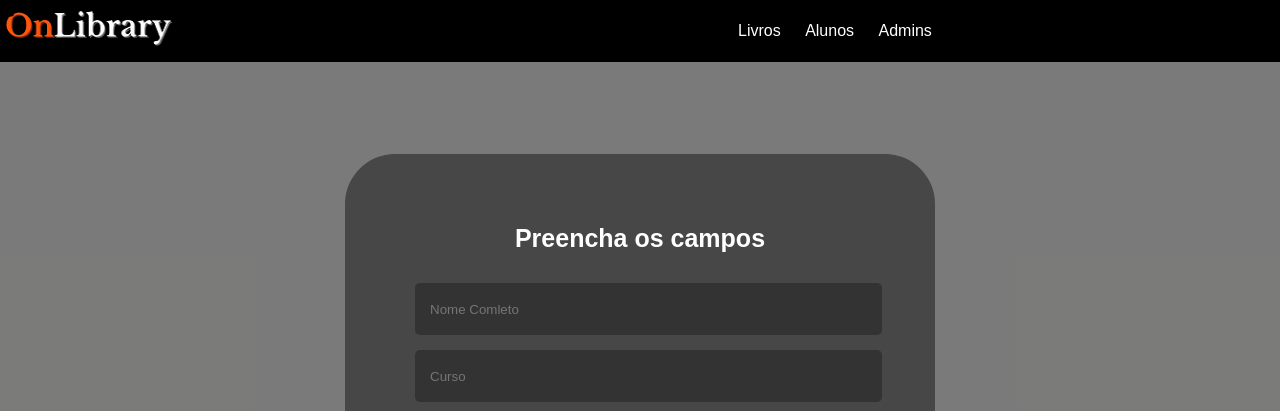
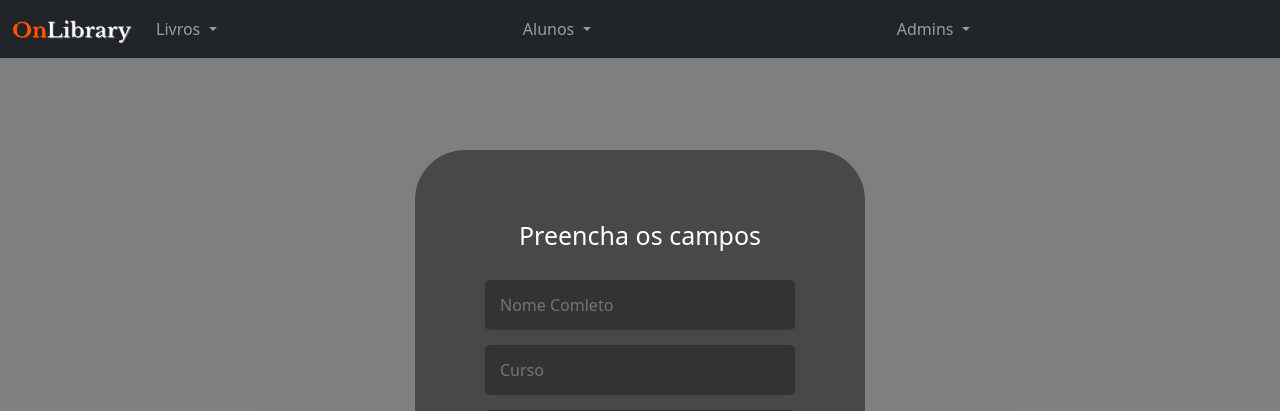
Before and after one commit to PabloKauan-TI/OnLibrary, a PHP site: page /cad_aluno.html in a window 1280 px wide. Shown: the top 411 px of the page. Run offline with PHP 8.4, Linux system fonts and the light colour scheme.

Commit message:
add o menu

```diff
--- a/assets/css/cadastros.css
+++ b/assets/css/cadastros.css
@@ -20,14 +20,9 @@ body::before{
     right: 0;
 }
 
-.logo img{
-    height: 45px;
-    width: 167px;
-}
-
-.logo{
-    width: 170px;
-    height: 50px;
+#logo{
+    width: 120px;
+    height: 30px;
 }
 
 .menu{
@@ -37,6 +32,12 @@ body::before{
     position: relative;
     top: -42px;
     left: 683px;
+}
+
+navbar navbar-expand-lg navbar-dark bg-dark{
+    margin: 0px;
+    padding: 0%;
+    z-index: 100;
 }
 
 .header{
--- a/cad_aluno.html
+++ b/cad_aluno.html
@@ -1,25 +1,70 @@
 <!DOCTYPE html>
 <html lang="en">
+
 <head>
     <meta charset="UTF-8">
     <meta http-equiv="X-UA-Compatible" content="IE=edge">
     <meta name="viewport" content="width=device-width, initial-scale=1.0">
     <title>OnLibrary</title>
     <link rel="stylesheet" href="assets/css/cadastros.css">
+    <link href="https://cdn.jsdelivr.net/npm/bootstrap@5.1.3/dist/css/bootstrap.min.css" rel="stylesheet">
+    <script src="https://cdn.jsdelivr.net/npm/bootstrap@5.1.3/dist/js/bootstrap.bundle.min.js"></script>
 </head>
+
 <body>
-    <div class="header">
-        <div class="logo">
-            <a href="http://"><img src="assets/img/logo.png"></a>
+        <nav class="navbar navbar-expand-lg navbar-dark bg-dark">
+            <div class="container-fluid">
+                <a class="navbar-brand" href="#"><img src="assets/img/logo.png" alt="" id="logo"></a>
+                <button class="navbar-toggler" type="button" data-bs-toggle="collapse"
+                    data-bs-target="#navbarNavDropdown" aria-controls="navbarNavDropdown" aria-expanded="false"
+                    aria-label="Toggle navigation">
+                    <span class="navbar-toggler-icon"></span>
+                </button>
+                <div class="collapse navbar-collapse" id="navbarNavDropdown">
+                    <ul class="navbar-nav">
+                        <li class="nav-item dropdown">
+                            <a class="nav-link dropdown-toggle" href="#" id="navbarDropdownMenuLink" role="button"
+                                data-bs-toggle="dropdown" aria-expanded="false">
+                                Livros
+                            </a>
+                            <ul class="dropdown-menu" aria-labelledby="navbarDropdownMenuLink">
+                                <li><a class="dropdown-item" href="#">Catalago</a></li>
+                                <li><a class="dropdown-item" href="#">Emprestados</a></li>
+                                <li><a class="dropdown-item" href="#">Gerenciar</a></li>
+                            </ul>
+                        </li>
+                    </ul>
                 </div>
-        <div class="menu">
-            <ul>
-                <li>Livros</li>
-                <li>Alunos</li>
-                <li>Admins</li>
+                <div class="collapse navbar-collapse" id="navbarNavDropdown">
+                    <ul class="navbar-nav">
+                        <li class="nav-item dropdown">
+                            <a class="nav-link dropdown-toggle" href="#" id="navbarDropdownMenuLink" role="button"
+                                data-bs-toggle="dropdown" aria-expanded="false">
+                                Alunos
+                            </a>
+                            <ul class="dropdown-menu" aria-labelledby="navbarDropdownMenuLink">
+                                <li><a class="dropdown-item" href="#">Com Livros</a></li>
+                                <li><a class="dropdown-item" href="#">Gerenciar</a></li>
+                            </ul>
+                        </li>
+                    </ul>
+                </div>
+                <div class="collapse navbar-collapse" id="navbarNavDropdown">
+                    <ul class="navbar-nav">
+                        <li class="nav-item dropdown">
+                            <a class="nav-link dropdown-toggle" href="#" id="navbarDropdownMenuLink" role="button"
+                                data-bs-toggle="dropdown" aria-expanded="false">
+                                Admins
+                            </a>
+                            <ul class="dropdown-menu" aria-labelledby="navbarDropdownMenuLink">
+                                <li><a class="dropdown-item" href="#">Todos</a></li>
+                                <li><a class="dropdown-item" href="#">Gerenciar</a></li>
+                            </ul>
+                        </li>
                     </ul>
                 </div>
             </div>
+        </nav>
     <div class="form_body">
         <div class="form">
             <h2>Preencha os campos</h2>
@@ -30,22 +75,22 @@
                 <input type="text" id="curso" placeholder="Curso">
             </div>
             <div class="input_box">
-                    <input type="text"  id="serie" placeholder="Série">
+                <input type="text" id="serie" placeholder="Série">
             </div>
             <div class="input_box">
-                    <input type="text"  id="matricula" placeholder="Matrícula">
+                <input type="text" id="matricula" placeholder="Matrícula">
             </div>
             <div class="input_box">
-                    <input type="text"  id="telefone" placeholder="Telefone">
+                <input type="text" id="telefone" placeholder="Telefone">
             </div>
             <div class="input_box">
-                    <input type="text"  id="endereco" placeholder="Endereço">
+                <input type="text" id="endereco" placeholder="Endereço">
             </div>
             <div class="input_box">
-                    <input type="text"  id="email" placeholder="E-mail">
+                <input type="text" id="email" placeholder="E-mail">
             </div>
             <div class="input_box">
-                    <input type="password"  id="senha" placeholder="Senha">
+                <input type="password" id="senha" placeholder="Senha">
             </div>
             <div>
                 <button type="submit">Cadastrar</button>
@@ -53,4 +98,5 @@
         </div>
     </div>
 </body>
+
 </html>
```
Lines whose indentation alone changed are shown as unchanged.
